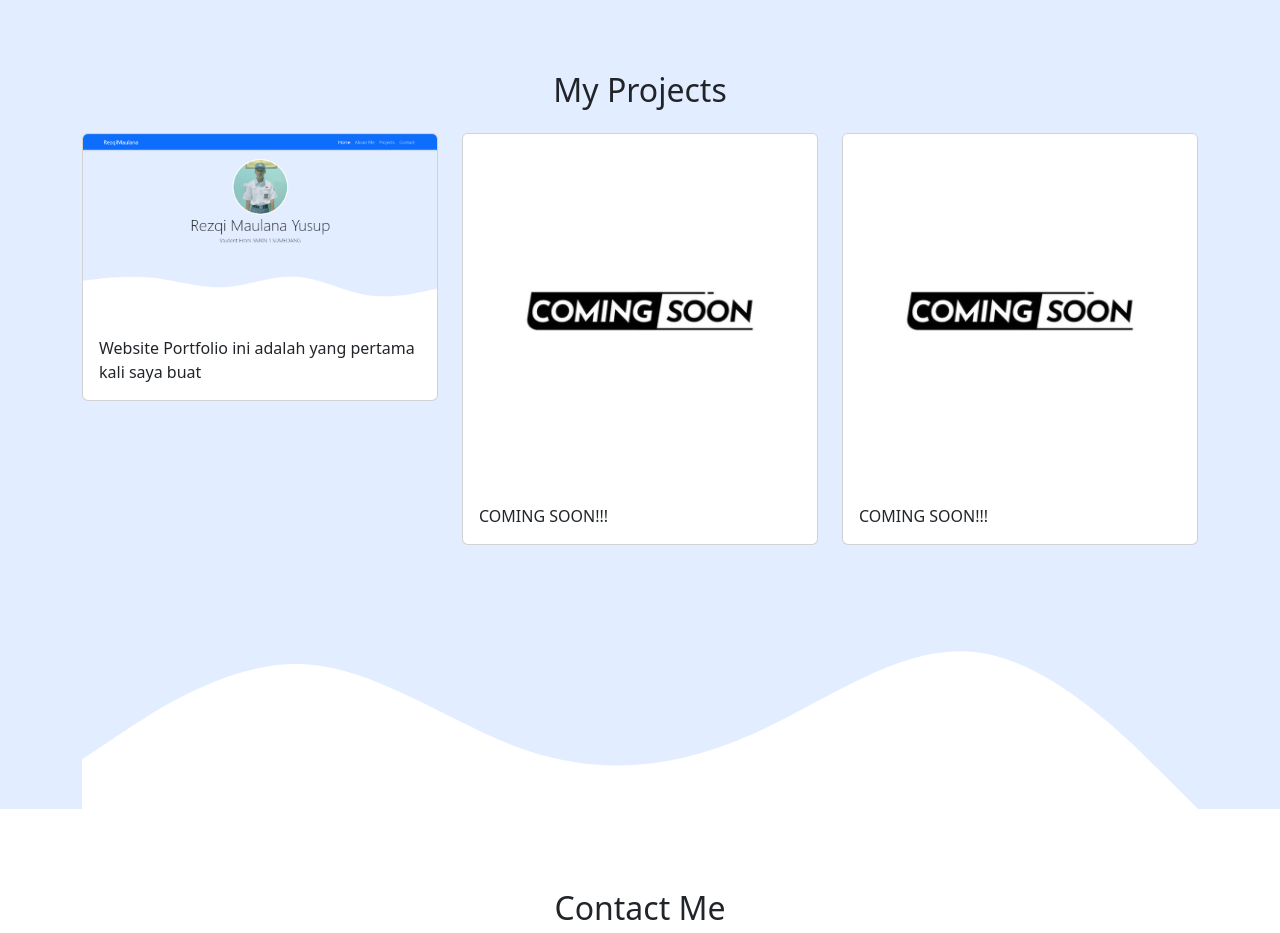
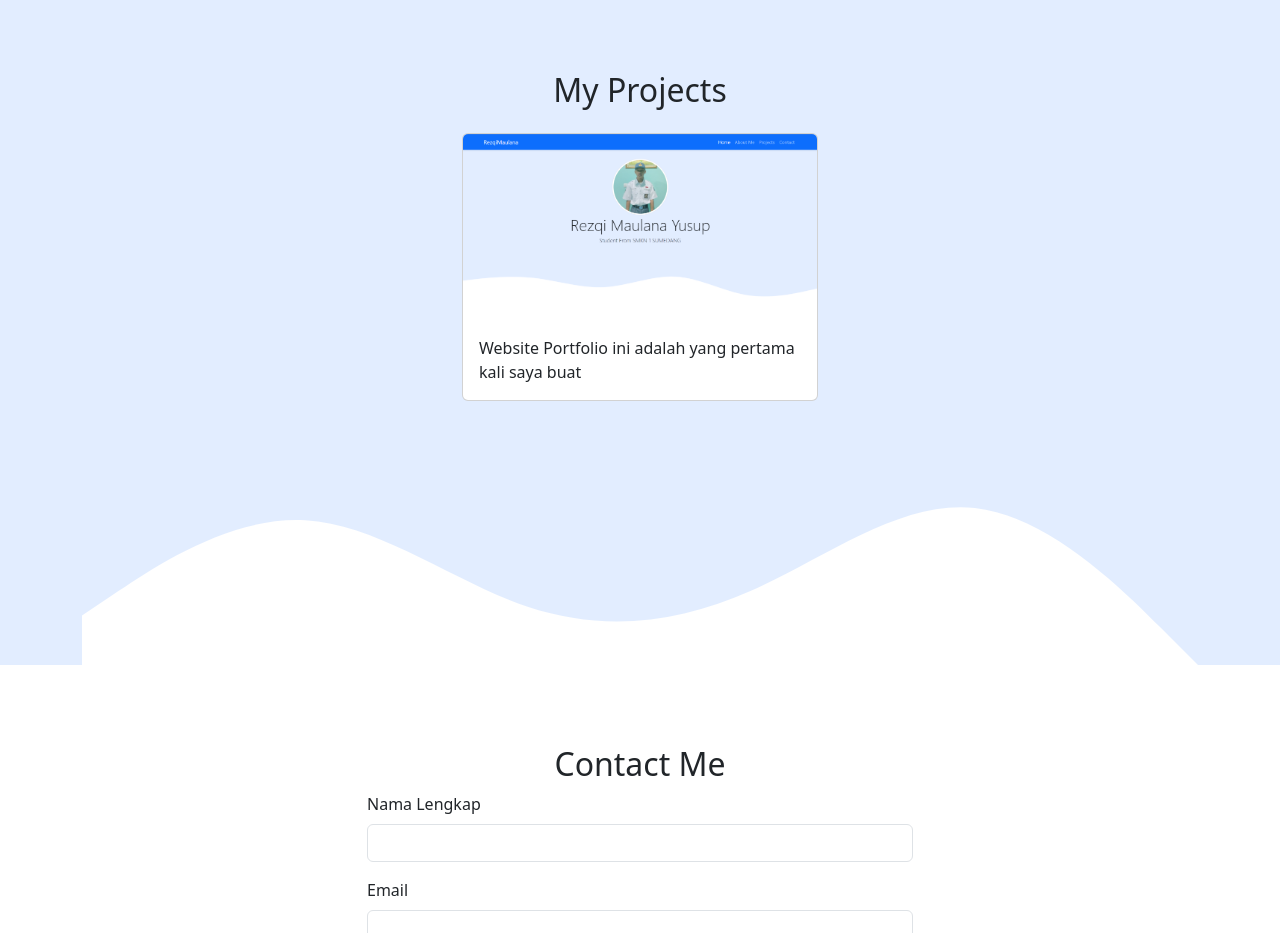
Before and after one commit to RezqiMaulana/RezqiMaulana.github.io, a plain HTML site: page index.html in a window 1280 px wide. Shown: the part 1380-2313 px from the top of the page. Drawn offline with nearby package versions, Linux system fonts and the light colour scheme.

Commit message:
Mengubah projects

```diff
--- a/index.html
+++ b/index.html
@@ -92,28 +92,12 @@
             <h2>My Projects</h2>
           </div>
         </div>
-        <div class="row">
+        <div class="row justify-content-center">
           <div class="col-md-4 mb-3">
             <div class="card"">
               <img src="img/Projects/1.png" class="card-img-top" alt="My Portfolio" />
               <div class="card-body">
                 <p class="card-text">Website Portfolio ini adalah yang pertama kali saya buat</p>
-              </div>
-            </div>
-          </div>
-          <div class="col-md-4 mb-3">
-            <div class="card"">
-              <img src="img/Projects/2.jpg" class="card-img-top" alt="My Portfolio" />
-              <div class="card-body">
-                <p class="card-text">COMING SOON!!!</p>
-              </div>
-            </div>
-          </div>
-          <div class="col-md-4 mb-3">
-            <div class="card"">
-              <img src="img/Projects/2.jpg" class="card-img-top" alt="My Portfolio" />
-              <div class="card-body">
-                <p class="card-text">COMING SOON!!!</p>
               </div>
             </div>
           </div>
```
